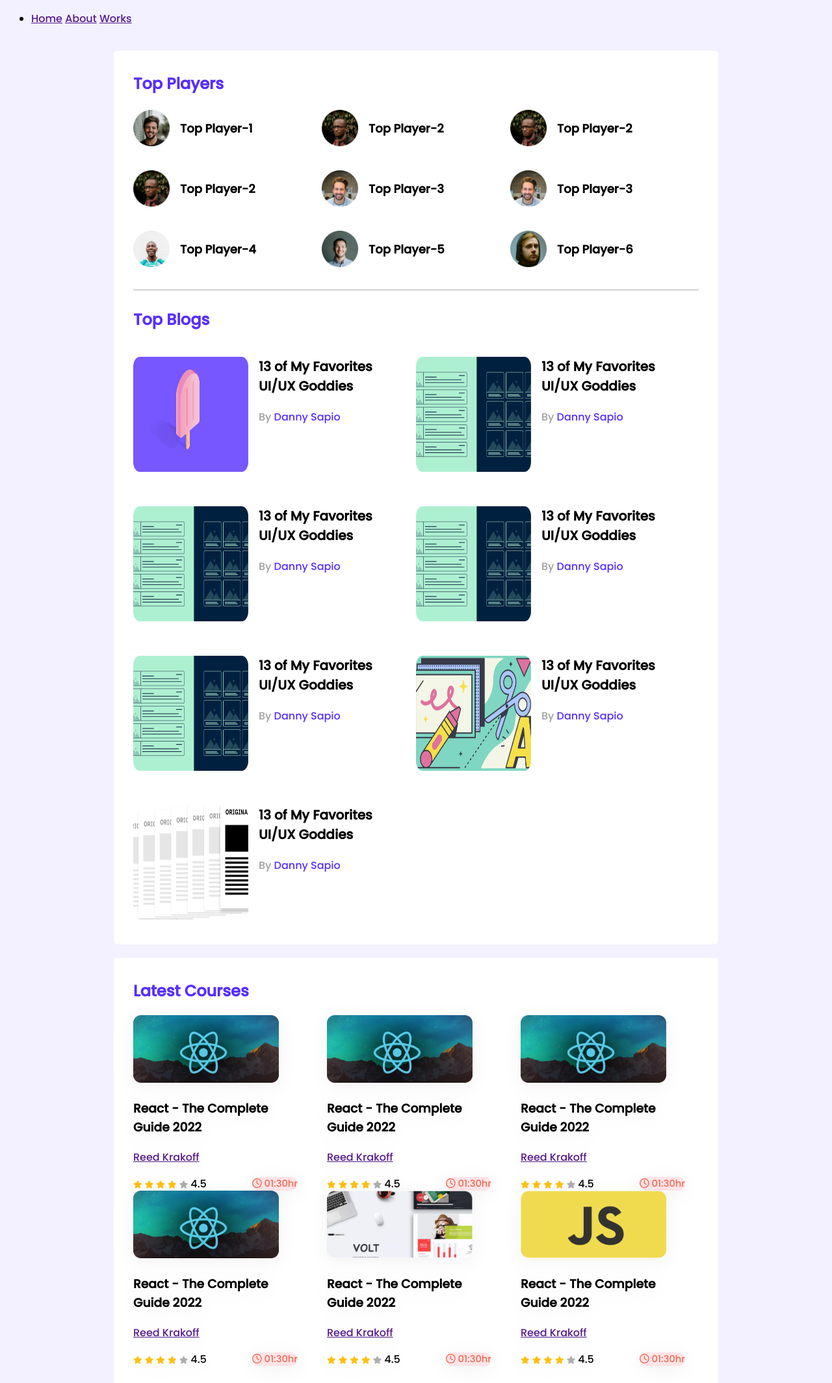
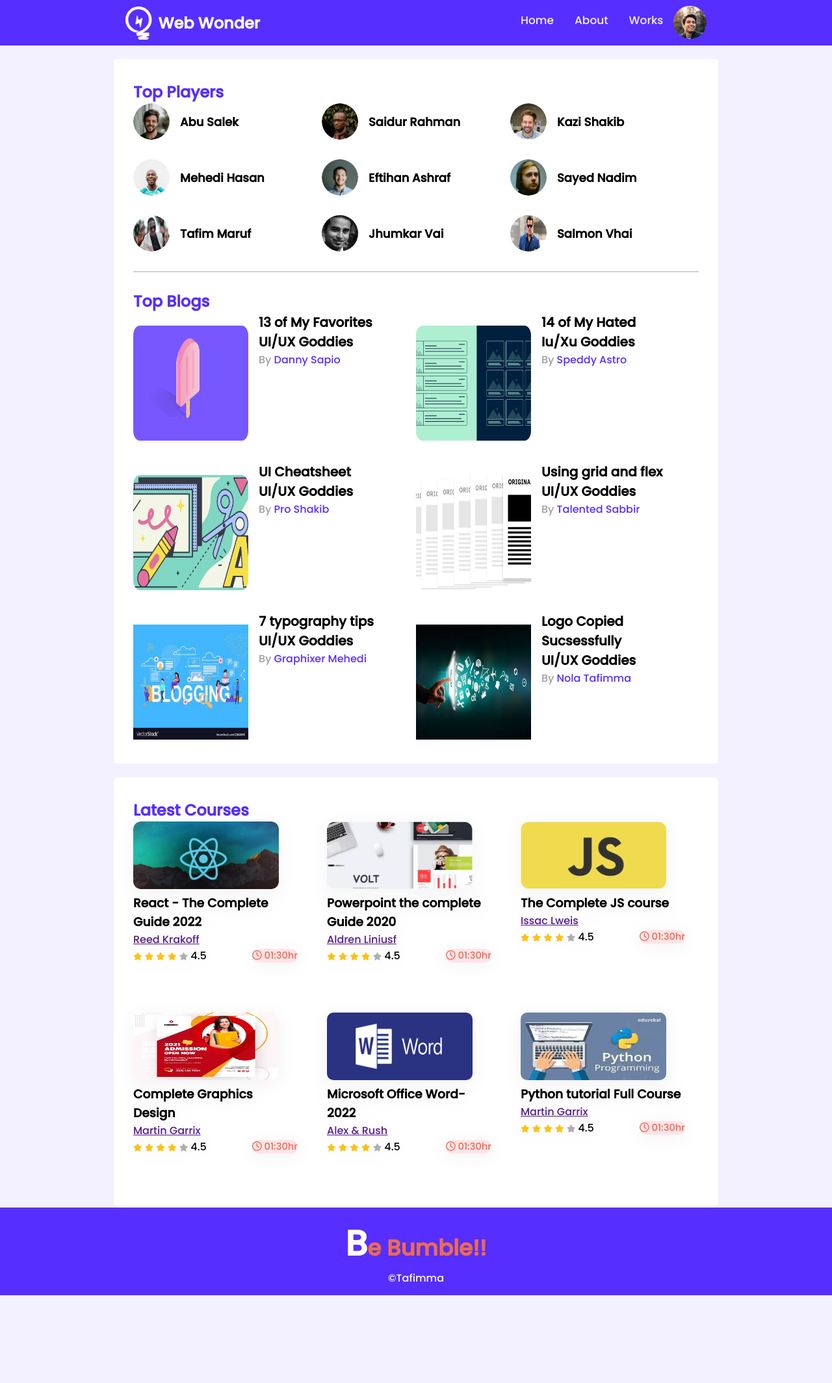
Before and after one commit to TafimUddin/leaderboard-css3, a plain HTML site: page index.html in a window 1280 px wide. Shown: the top 2128 px of the page at 65% size. After the commit the page ends 1993 px from the top, so only its background shows below. Drawn offline with Linux system fonts and the light colour scheme.

Commit message:
Footer-done

```diff
--- a/index.html
+++ b/index.html
@@ -12,18 +12,20 @@
 </head>
 <body>
     <!-- Header start -->
-    <header>
-       <div>
-        <nav>
-            <ul>
-                <li>
-                    <a href="">Home</a>
-                    <a href="">About</a>
-                    <a href="">Works</a>
-                </li>
-            </ul>
-        </nav>
+    <header class="main-nav">
+       <div class="logo">
+        <img src="images/icons/logo.png" alt="">
+        <h2>Web Wonder</h2>
        </div>
+       <div class="topnav" id="myTopnav">
+        <a href="#">Home</a>
+        <a href="#">About</a>
+        <a href="#">Works</a>
+        <img src="images/icons/profile.png" alt="" class="profile">
+        <a href="javascript:void(0);" class="icon" onclick="myFunction()">
+          <i class="fa fa-bars"></i>
+        </a>
+      </div>
     </header>
     <!-- Header End -->
     <main>
@@ -34,52 +36,53 @@
             <div class="players">
                 <div class="player">
                     <img src="images/players/player-1.png" alt="">
-                    <h3 class="player-name">Top Player-1</h3>
+                    <h3 class="player-name">Abu Salek</h3>
 
                 </div>
                 <div class="player">
                     <img src="images/players/player-2.png" alt="">
-                    <h3 class="player-name">Top Player-2</h3>
-
-                </div>
-                <div class="player">
-                    <img src="images/players/player-2.png" alt="">
-                    <h3 class="player-name">Top Player-2</h3>
-
-                </div>
-                <div class="player">
-                    <img src="images/players/player-2.png" alt="">
-                    <h3 class="player-name">Top Player-2</h3>
+                    <h3 class="player-name">Saidur Rahman</h3>
 
                 </div>
                 <div class="player">
                     <img src="images/players/player-3.png" alt="">
-                    <h3 class="player-name">Top Player-3</h3>
-
-                </div>
-                <div class="player">
-                    <img src="images/players/player-3.png" alt="">
-                    <h3 class="player-name">Top Player-3</h3>
+                    <h3 class="player-name">Kazi Shakib</h3>
 
                 </div>
                 <div class="player">
                     <img src="images/players/player-4.png" alt="">
-                    <h3 class="player-name">Top Player-4</h3>
+                    <h3 class="player-name">Mehedi Hasan</h3>
 
                 </div>
                 <div class="player">
                     <img src="images/players/player-5.png" alt="">
-                    <h3 class="player-name">Top Player-5</h3>
+                    <h3 class="player-name">Eftihan Ashraf</h3>
 
                 </div>
                 <div class="player">
                     <img src="images/players/player-6.png" alt="">
-                    <h3 class="player-name">Top Player-6</h3>
+                    <h3 class="player-name">Sayed Nadim</h3>
+
+                </div>
+                <div class="player">
+                    <img src="images/players/player-7.webp" alt="">
+                    <h3 class="player-name">Tafim Maruf</h3>
+
+                </div>
+                <div class="player">
+                    <img src="images/players/player-8.jpeg" alt="">
+                    <h3 class="player-name">Jhumkar Vai</h3>
+
+                </div>
+                <div class="player">
+                    <img src="images/players/player-9.jpg" alt="">
+                    <h3 class="player-name">Salmon Vhai</h3>
 
                 </div>
             </div>
         </div>
         <hr>
+        <!-- Blogs start here -->
         <div class="top-blogs">
             <h2 class="section-title">Top Blogs</h2>
             <div class="blogs">
@@ -98,38 +101,8 @@
                         <img src="images/blogs/blog-2.png" alt="">
                     </div>
                     <div class="blog-info">
-                    <h3 class="blog-title">13 of My Favorites <br> UI/UX Goddies </h3>
-                    <p class="blog-author"> By <a href="">Danny Sapio</a>
-                    </p>
-                    </div>
-                </article>
-                <article class="blog">
-                    <div class="thumbnail">
-                        <img src="images/blogs/blog-2.png" alt="">
-                    </div>
-                    <div class="blog-info">
-                    <h3 class="blog-title">13 of My Favorites <br> UI/UX Goddies </h3>
-                    <p class="blog-author"> By <a href="">Danny Sapio</a>
-                    </p>
-                    </div>
-                </article>
-                <article class="blog">
-                    <div class="thumbnail">
-                        <img src="images/blogs/blog-2.png" alt="">
-                    </div>
-                    <div class="blog-info">
-                    <h3 class="blog-title">13 of My Favorites <br> UI/UX Goddies </h3>
-                    <p class="blog-author"> By <a href="">Danny Sapio</a>
-                    </p>
-                    </div>
-                </article>
-                <article class="blog">
-                    <div class="thumbnail">
-                        <img src="images/blogs/blog-2.png" alt="">
-                    </div>
-                    <div class="blog-info">
-                    <h3 class="blog-title">13 of My Favorites <br> UI/UX Goddies </h3>
-                    <p class="blog-author"> By <a href="">Danny Sapio</a>
+                    <h3 class="blog-title">14 of My Hated <br> Iu/Xu Goddies </h3>
+                    <p class="blog-author"> By <a href="">Speddy Astro</a>
                     </p>
                     </div>
                 </article>
@@ -138,8 +111,8 @@
                         <img src="images/blogs/blog-3.png" alt="">
                     </div>
                     <div class="blog-info">
-                    <h3 class="blog-title">13 of My Favorites <br> UI/UX Goddies </h3>
-                    <p class="blog-author"> By <a href="">Danny Sapio</a>
+                    <h3 class="blog-title">UI Cheatsheet<br> UI/UX Goddies </h3>
+                    <p class="blog-author"> By <a href="">Pro Shakib</a>
                     </p>
                     </div>
                 </article>
@@ -148,8 +121,28 @@
                         <img src="images/blogs/blog-4.png" alt="">
                     </div>
                     <div class="blog-info">
-                    <h3 class="blog-title">13 of My Favorites <br> UI/UX Goddies </h3>
-                    <p class="blog-author"> By <a href="">Danny Sapio</a>
+                    <h3 class="blog-title">Using grid and flex <br> UI/UX Goddies </h3>
+                    <p class="blog-author"> By <a href="">Talented Sabbir</a>
+                    </p>
+                    </div>
+                </article>
+                <article class="blog">
+                    <div class="thumbnail">
+                        <img src="images/blogs/blog-5.jpg" alt="">
+                    </div>
+                    <div class="blog-info">
+                    <h3 class="blog-title"> 7 typography tips <br> UI/UX Goddies </h3>
+                    <p class="blog-author"> By <a href="">Graphixer Mehedi</a>
+                    </p>
+                    </div>
+                </article>
+                <article class="blog">
+                    <div class="thumbnail">
+                        <img src="images/blogs/blog-6.jpg" alt="">
+                    </div>
+                    <div class="blog-info">
+                    <h3 class="blog-title"> Logo Copied Sucsessfully <br> UI/UX Goddies </h3>
+                    <p class="blog-author"> By <a href="">Nola Tafimma</a>
                     </p>
                     </div>
                 </article>
@@ -187,88 +180,13 @@
             </div>
             <div class="course">
                 <div class="course-banner">
-                    <img src="images/courses/course-1.png" alt="">
-                </div>
-                <div class="course-detail">
-                    <h3 class="course-title">
-                        React - The Complete Guide 2022
-                    </h3>
-                    <p class="course-author"><a href="">Reed Krakoff</a></p>
-                    <div class="course-info">
-                        <div>
-                            <i class="fa-solid fa-star filled"></i>
-                            <i class="fa-solid fa-star filled"></i>
-                            <i class="fa-solid fa-star filled"></i>
-                            <i class="fa-solid fa-star filled"></i>
-                            <i class="fa-solid fa-star empty"></i>
-                            <span>4.5</span>
-                        </div>
-                       <div class="course-duration">
-                        <i class="fa-regular fa-clock"></i>
-                        01:30hr
-                       </div>
-                    </div>
-                </div>
-            </div>
-            <div class="course">
-                <div class="course-banner">
-                    <img src="images/courses/course-1.png" alt="">
-                </div>
-                <div class="course-detail">
-                    <h3 class="course-title">
-                        React - The Complete Guide 2022
-                    </h3>
-                    <p class="course-author"><a href="">Reed Krakoff</a></p>
-                    <div class="course-info">
-                        <div>
-                            <i class="fa-solid fa-star filled"></i>
-                            <i class="fa-solid fa-star filled"></i>
-                            <i class="fa-solid fa-star filled"></i>
-                            <i class="fa-solid fa-star filled"></i>
-                            <i class="fa-solid fa-star empty"></i>
-                            <span>4.5</span>
-                        </div>
-                       <div class="course-duration">
-                        <i class="fa-regular fa-clock"></i>
-                        01:30hr
-                       </div>
-                    </div>
-                </div>
-            </div>
-            <div class="course">
-                <div class="course-banner">
-                    <img src="images/courses/course-1.png" alt="">
-                </div>
-                <div class="course-detail">
-                    <h3 class="course-title">
-                        React - The Complete Guide 2022
-                    </h3>
-                    <p class="course-author"><a href="">Reed Krakoff</a></p>
-                    <div class="course-info">
-                        <div>
-                            <i class="fa-solid fa-star filled"></i>
-                            <i class="fa-solid fa-star filled"></i>
-                            <i class="fa-solid fa-star filled"></i>
-                            <i class="fa-solid fa-star filled"></i>
-                            <i class="fa-solid fa-star empty"></i>
-                            <span>4.5</span>
-                        </div>
-                       <div class="course-duration">
-                        <i class="fa-regular fa-clock"></i>
-                        01:30hr
-                       </div>
-                    </div>
-                </div>
-            </div>
-            <div class="course">
-                <div class="course-banner">
                     <img src="images/courses/course-2.png" alt="">
                 </div>
                 <div class="course-detail">
                     <h3 class="course-title">
-                        React - The Complete Guide 2022
+                        Powerpoint the complete Guide 2020
                     </h3>
-                    <p class="course-author"><a href="">Reed Krakoff</a></p>
+                    <p class="course-author"><a href="">Aldren Liniusf</a></p>
                     <div class="course-info">
                         <div>
                             <i class="fa-solid fa-star filled"></i>
@@ -291,9 +209,84 @@
                 </div>
                 <div class="course-detail">
                     <h3 class="course-title">
-                        React - The Complete Guide 2022
+                         The Complete JS course
                     </h3>
-                    <p class="course-author"><a href="">Reed Krakoff</a></p>
+                    <p class="course-author"><a href="">Issac Lweis</a></p>
+                    <div class="course-info">
+                        <div>
+                            <i class="fa-solid fa-star filled"></i>
+                            <i class="fa-solid fa-star filled"></i>
+                            <i class="fa-solid fa-star filled"></i>
+                            <i class="fa-solid fa-star filled"></i>
+                            <i class="fa-solid fa-star empty"></i>
+                            <span>4.5</span>
+                        </div>
+                       <div class="course-duration">
+                        <i class="fa-regular fa-clock"></i>
+                        01:30hr
+                       </div>
+                    </div>
+                </div>
+            </div>
+            <div class="course">
+                <div class="course-banner">
+                    <img src="images/courses/course-4.jpg" alt="">
+                </div>
+                <div class="course-detail">
+                    <h3 class="course-title">
+                        Complete Graphics Design
+                    </h3>
+                    <p class="course-author"><a href="">Martin Garrix</a></p>
+                    <div class="course-info">
+                        <div>
+                            <i class="fa-solid fa-star filled"></i>
+                            <i class="fa-solid fa-star filled"></i>
+                            <i class="fa-solid fa-star filled"></i>
+                            <i class="fa-solid fa-star filled"></i>
+                            <i class="fa-solid fa-star empty"></i>
+                            <span>4.5</span>
+                        </div>
+                       <div class="course-duration">
+                        <i class="fa-regular fa-clock"></i>
+                        01:30hr
+                       </div>
+                    </div>
+                </div>
+            </div>
+            <div class="course">
+                <div class="course-banner">
+                    <img src="images/courses/course-5.png" alt="">
+                </div>
+                <div class="course-detail">
+                    <h3 class="course-title">
+                        Microsoft Office Word-2022
+                    </h3>
+                    <p class="course-author"><a href="">Alex & Rush</a></p>
+                    <div class="course-info">
+                        <div>
+                            <i class="fa-solid fa-star filled"></i>
+                            <i class="fa-solid fa-star filled"></i>
+                            <i class="fa-solid fa-star filled"></i>
+                            <i class="fa-solid fa-star filled"></i>
+                            <i class="fa-solid fa-star empty"></i>
+                            <span>4.5</span>
+                        </div>
+                       <div class="course-duration">
+                        <i class="fa-regular fa-clock"></i>
+                        01:30hr
+                       </div>
+                    </div>
+                </div>
+            </div>
+            <div class="course">
+                <div class="course-banner">
+                    <img src="images/courses/course-6.jpg" alt="">
+                </div>
+                <div class="course-detail">
+                    <h3 class="course-title">
+                        Python tutorial Full Course
+                    </h3>
+                    <p class="course-author"><a href="">Martin Garrix</a></p>
                     <div class="course-info">
                         <div>
                             <i class="fa-solid fa-star filled"></i>
@@ -313,5 +306,21 @@
         </div>
        </section>
     </main>
+    <!--  JS Nav  -->
+    <script>
+        function myFunction() {
+          var x = document.getElementById("myTopnav");
+          if (x.className === "topnav") {
+            x.className += " responsive";
+          } else {
+            x.className = "topnav";
+          }
+        }
+        </script>
 </body>
+<!-- footer start here -->
+<footer>
+    <h3>Be Bumble!!</h3>
+    <p>	&copy;Tafimma</p>
+</footer>
 </html>
--- a/styles/style.css
+++ b/styles/style.css
@@ -3,11 +3,63 @@
 @import url('https://fonts.googleapis.com/css2?family=Poppins:wght@500&display=swap');
 
 /* common styles */
-
+*{
+    margin: 0;
+    padding: 0;
+}
 body{
     font-family: 'Poppins', sans-serif;
     background-color:  #F3F1FF;
 }
+/* Nav bar css */
+.main-nav{
+    display: flex;
+    align-items: center;
+    background-color: #562EFF;
+    justify-content:space-around;
+    height: 70px;
+}
+.logo{
+    display: flex;
+    align-items: center;
+}
+.logo img{
+    width: 41px;
+    height: 51px;
+}
+.logo h2{
+    color: #fff;
+    padding-left: 10px;
+}
+.topnav {
+    overflow: hidden;
+  }
+  .profile{
+    width: 51px;
+    height: 51px;
+    padding-top: 5px;
+  }
+
+  .topnav a {
+    float: left;
+    display: block;
+    color: #f2f2f2;
+    text-align: center;
+    padding: 14px 16px;
+    text-decoration: none;
+    font-size: 17px;
+  }
+
+  .topnav a:hover {
+    color: black;
+  }
+  .topnav .icon {
+    display: none;
+  }
+
+
+
+
 main{
     display: flex;
     flex-direction: column;
@@ -46,6 +98,7 @@ hr{
 .player img{
     width: 56px;
     height: 56px;
+    border-radius: 50%;
 }
 .player-name{
     margin-left: 16px;
@@ -66,6 +119,7 @@ hr{
     height: 177px;
     margin-top: 20px;
 }
+
 .blog-info{
     margin-left: 16px;
 }
@@ -87,6 +141,7 @@ hr{
     display: grid;
     grid-template-columns: repeat(3, 1fr);
     grid-column-gap: 24px;
+    grid-row-gap: 24px;
 
 
 }
@@ -98,6 +153,7 @@ hr{
 .course .course-banner img{
     width: 224px;
     height: 104px;
+    border-radius: 10px;
 }
 .course-info{
     display: flex;
@@ -119,7 +175,52 @@ hr{
     font-size: 14.6913px;
     color: #ED6B4F;
 }
+ /* footer */
+ footer{
+    background-color: #562EFF;
+    height: 120px;
+    text-align: center;
+    padding-top: 15px;
+    color: #fff;
+ }
+footer h3{
+    color: #ED6B4F;
+    font-size: 34px;
+}
+footer h3::first-letter{
+    font-size: 54px;
+    color: #fff;
+}
+
 /* media query */
+/*  Nav  */
+@media screen and (max-width: 600px) {
+    .topnav a:not(:first-child) {display: none;}
+    .topnav a.icon {
+      float: right;
+      display: block;
+    }
+  }
+
+  @media screen and (max-width: 600px) {
+    .topnav.responsive {position: relative;}
+    .topnav.responsive .icon {
+      position: absolute;
+      right: 0;
+      top: 0;
+    }
+    .topnav.responsive a {
+      float: none;
+      display: block;
+      text-align: left;
+    }
+  }
+
+
+
+
+
+
 @media only screen and (max-width: 688px) {
     .container{
         width: 100%;
```
Also changed, not shown: images/blogs/blog-5.jpg (added), images/blogs/blog-6.jpg (added), images/courses/course-4.jpg (added), images/courses/course-5.png (added), images/courses/course-6.jpg (added), images/players/player-7.webp (added), images/players/player-8.jpeg (added), images/players/player-9.jpg (added).
